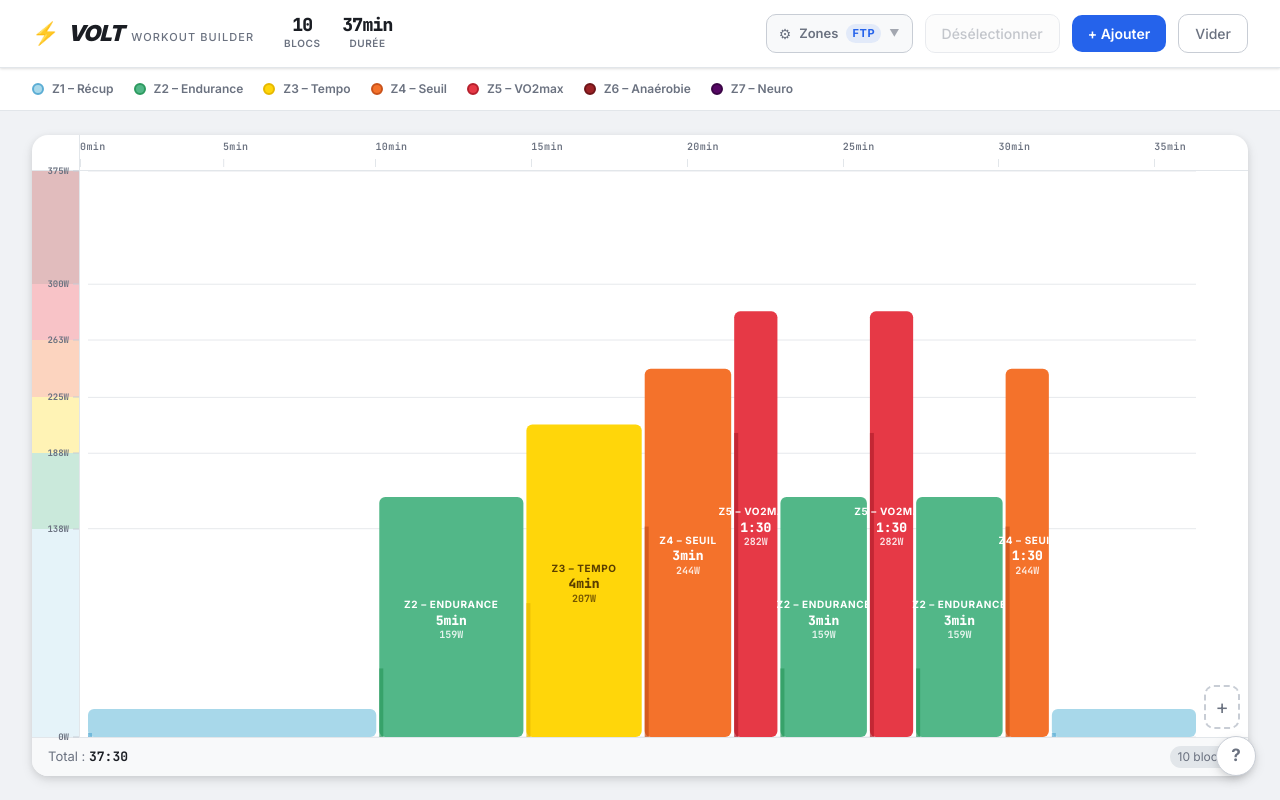
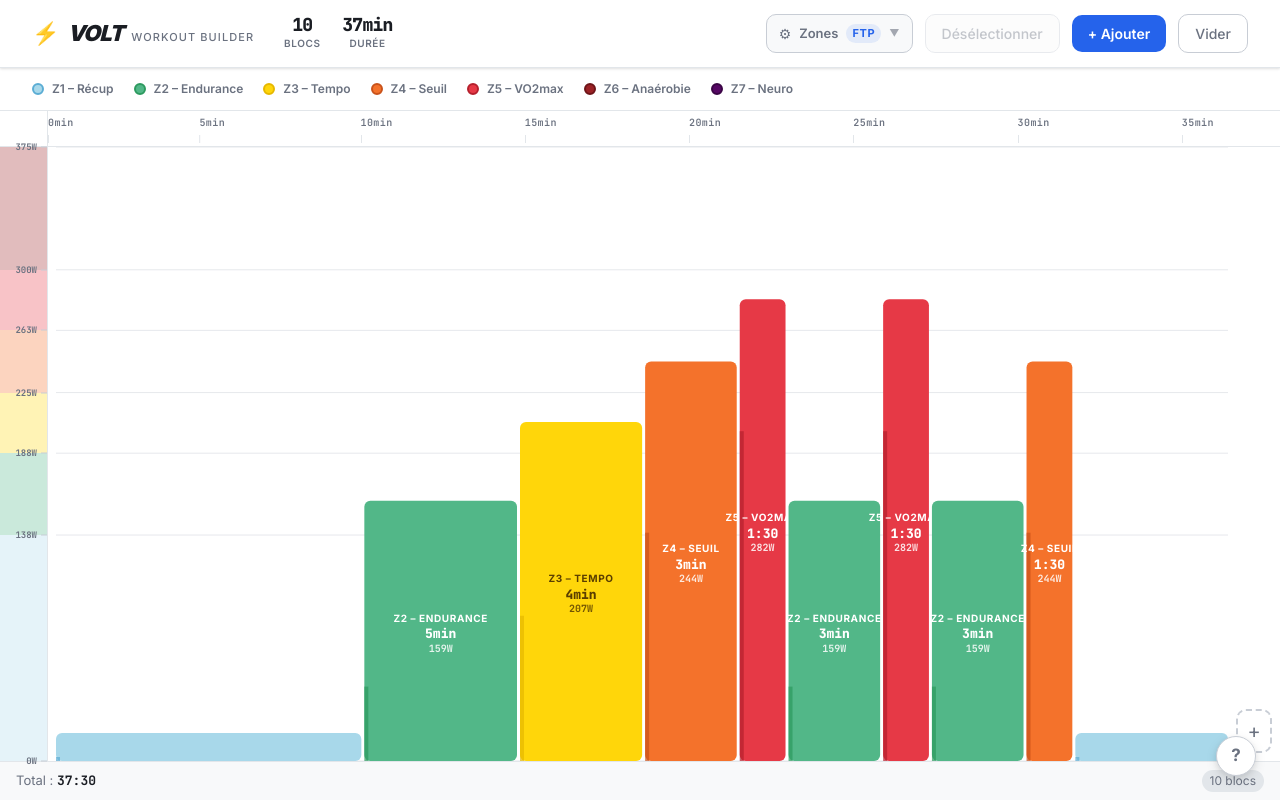
Before and after one commit to Pierox57/volt, a Vue app: page / in a window 1280 px wide. Built offline with nearby package versions, Linux system fonts and the light colour scheme.

Commit message:
fix: remove padding and border-radius constraining timeline
Agent-Logs-Url: https://github.com/Pierox57/volt/sessions/7002d110-8672-4281-bd64-035c2e13d40e

Co-authored-by: Pierox57 <69461069+Pierox57@users.noreply.github.com>

```diff
--- a/src/App.module.css
+++ b/src/App.module.css
@@ -202,8 +202,6 @@
 .main {
   flex: 1;
   min-height: 0;
-  padding: var(--space-6) var(--space-8);
   display: flex;
   flex-direction: column;
-  gap: var(--space-6);
 }
--- a/src/components/Timeline/Timeline.module.css
+++ b/src/components/Timeline/Timeline.module.css
@@ -6,8 +6,6 @@
   flex: 1;          /* fill available height in .main */
   min-height: 0;
   background: var(--color-surface);
-  border-radius: var(--radius-lg);
-  box-shadow: var(--shadow-md);
   overflow: hidden;
 }
 
```
